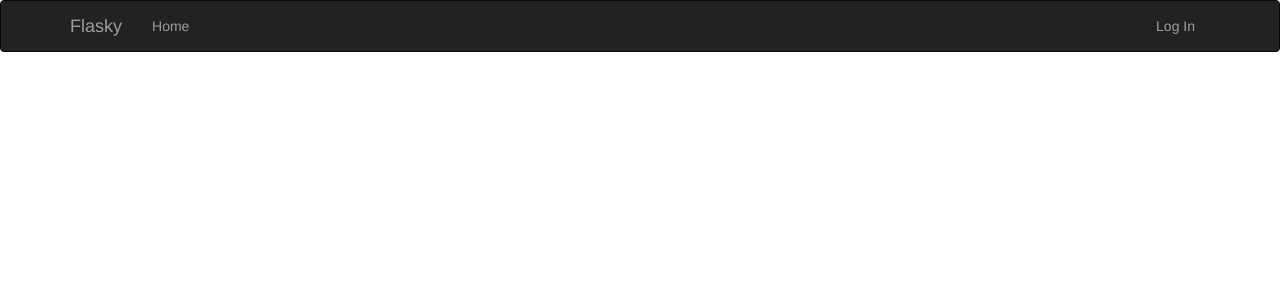
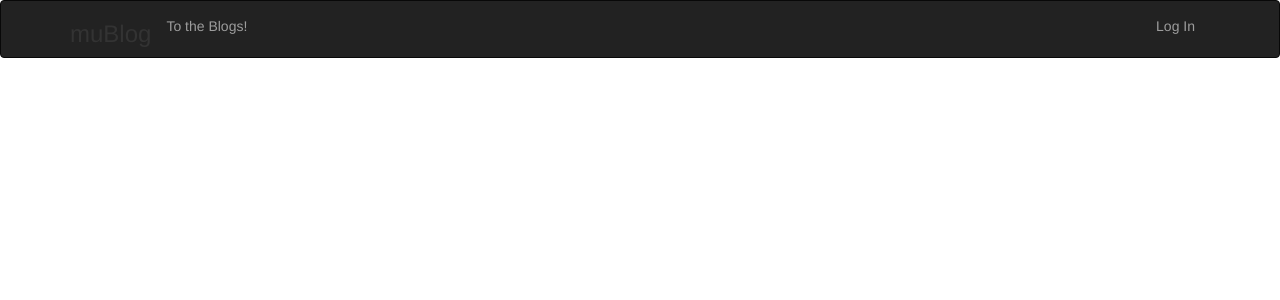
Before and after one commit to the-fool/cs410_final_project, a Python web app: template blogalot_root/blogalot/frontend/templates/layouts/boilerplate.html in a window 1280 px wide. Shown: the top 300 px of the page. Run offline with Jinja, Linux system fonts and the light colour scheme; the template is opened without the code that fills it, so the values that code supplies are empty; some libraries are stand-ins or nearby versions.

```diff
--- a/blogalot_root/blogalot/frontend/dashboard.py
+++ b/blogalot_root/blogalot/frontend/dashboard.py
@@ -2,7 +2,7 @@ from flask import Blueprint, render_template
 
 from . import route
 
-bp = Blueprint('dashboard', __name__)
+bp = Blueprint('dashboard', __name__, url_prefix='/dashboard')
 
 
 @route(bp, '/')
--- a/blogalot_root/blogalot/frontend/templates/layouts/boilerplate.html
+++ b/blogalot_root/blogalot/frontend/templates/layouts/boilerplate.html
@@ -1,6 +1,6 @@
 {% extends "bootstrap/base.html" %}
 
-{% block title %}Flasky{% endblock %}
+{% block title %}muBlog{% endblock %}
 
 {% block head %}
 {{ super() }}
@@ -19,33 +19,27 @@
                 <span class="icon-bar"></span>
                 <span class="icon-bar"></span>
             </button>
-            <a class="navbar-brand" href="{{ url_for('main.index') }}">Flasky</a>
+            <h3 class="brand">muBlog</h3>
         </div>
         <div class="navbar-collapse collapse">
             <ul class="nav navbar-nav">
-                <li><a href="{{ url_for('main.index') }}">Home</a></li>
+                <li><a href="{{ url_for('index.index') }}">To the Blogs!</a></li>
                 {% if current_user.is_authenticated %}
-                <li><a href="{{ url_for('main.user', username=current_user.username) }}">Profile</a></li>
+                <li><a href="{{ url_for('dashboard.index', username=current_user.username) }}">Profile</a></li>
                 {% endif %}
             </ul>
             <ul class="nav navbar-nav navbar-right">
-                {% if current_user.can(Permission.MODERATE_COMMENTS) %}
-                <li><a href="{{ url_for('main.moderate') }}">Moderate Comments</a></li>
-                {% endif %}
                 {% if current_user.is_authenticated %}
                 <li class="dropdown">
                     <a href="#" class="dropdown-toggle" data-toggle="dropdown">
-                        <img src="{{ current_user.gravatar(size=18) }}">
-                        Account <b class="caret"></b>
+		      <b class="caret"></b>
                     </a>
                     <ul class="dropdown-menu">
-                        <li><a href="{{ url_for('auth.change_password') }}">Change Password</a></li>
-                        <li><a href="{{ url_for('auth.change_email_request') }}">Change Email</a></li>
-                        <li><a href="{{ url_for('auth.logout') }}">Log Out</a></li>
+                        <li><a href="{{ url_for('security.logout') }}">Log Out</a></li>
                     </ul>
                 </li>
                 {% else %}
-                <li><a href="{{ url_for('auth.login') }}">Log In</a></li>
+                <li><a href="{{ url_for('security.login') }}">Log In</a></li>
                 {% endif %}
             </ul>
         </div>
@@ -55,12 +49,15 @@
 
 {% block content %}
 <div class="container">
-      {% block flash_messages %}
-        {% include "layouts/_messages.html" %}
-      {% endblock %}
-      {% block page_content %}
+  {% for message in get_flashed_messages() %}
+  <div class="alert alert-warning">
+    <button type="button" class="close" data-dismiss="alert">&times;</button>
+    {{ message }}
+  </div>
+  {% endfor %}
+  {% block page_content %}
 
-      {% endblock %}
+  {% endblock %}
 </div>
 {% endblock %}
 
--- a/blogalot_root/blogalot/frontend/templates/security/login_user.html
+++ b/blogalot_root/blogalot/frontend/templates/security/login_user.html
@@ -1,6 +1,6 @@
 {% extends "layouts/boilerplate.html" %}
 
-{% block body %}
+{% block page_content %}
 {% from "security/_macros.html" import render_field_with_errors, render_field %}
 <h1>Login</h1>
 <form action="{{ url_for_security('login') }}" method="POST" name="login_user_form">
```
